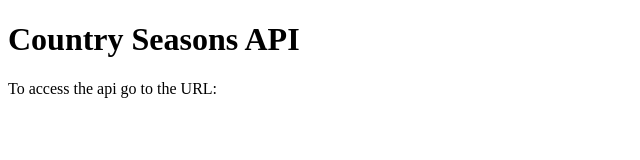
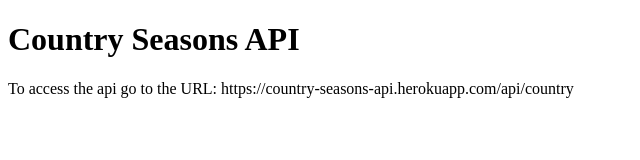
Before and after one commit to calslips/country-seasons-api, a website: page index.html in a window 1280 px wide. Shown: the whole page, without its empty margins (0-640 px from the left). Drawn offline with Linux system fonts and the light colour scheme.

Commit message:
add URL to html file to utilize API

```diff
--- a/index.html
+++ b/index.html
@@ -8,6 +8,6 @@
 </head>
 <body>
   <h1>Country Seasons API</h1>
-  <p>To access the api go to the URL: </p>
+  <p>To access the api go to the URL: https://country-seasons-api.herokuapp.com/api/country</p>
 </body>
 </html>
```
